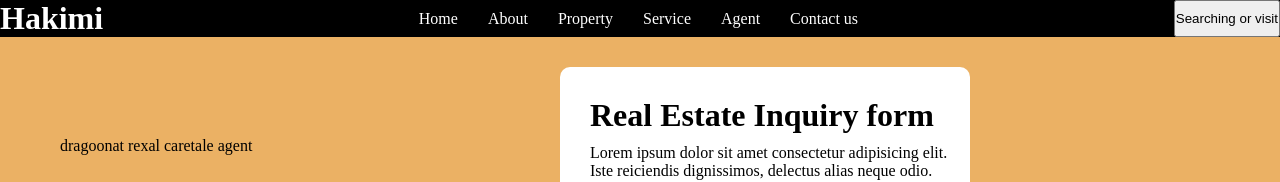
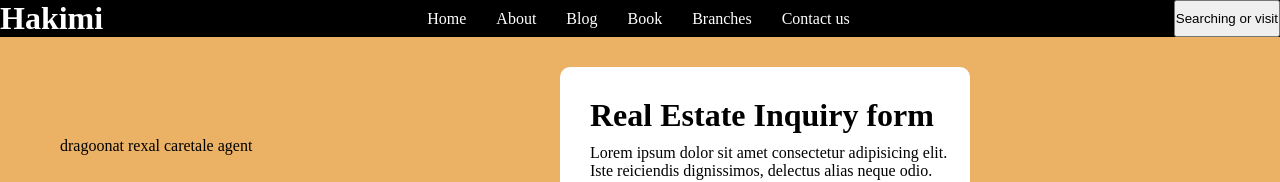
Before and after one commit to eng-hakimi12/BNOOO, a plain HTML site: page index.html in a window 1280 px wide. Shown: the top 182 px of the page. Drawn offline with Linux system fonts and the light colour scheme.

Commit message:
I changed to some of the nav to Blog, Book, Branches

```diff
--- a/index.html
+++ b/index.html
@@ -18,9 +18,9 @@
         <ul>
             <li>Home</li>
             <li>About</li>
-            <li>Property</li>
-            <li>Service</li>
-            <li>Agent</li>
+            <li>Blog</li>
+            <li>Book</li>
+            <li>Branches</li>
             <li>Contact us</li>
         </ul>
         <button>Searching or visit</button>
```
